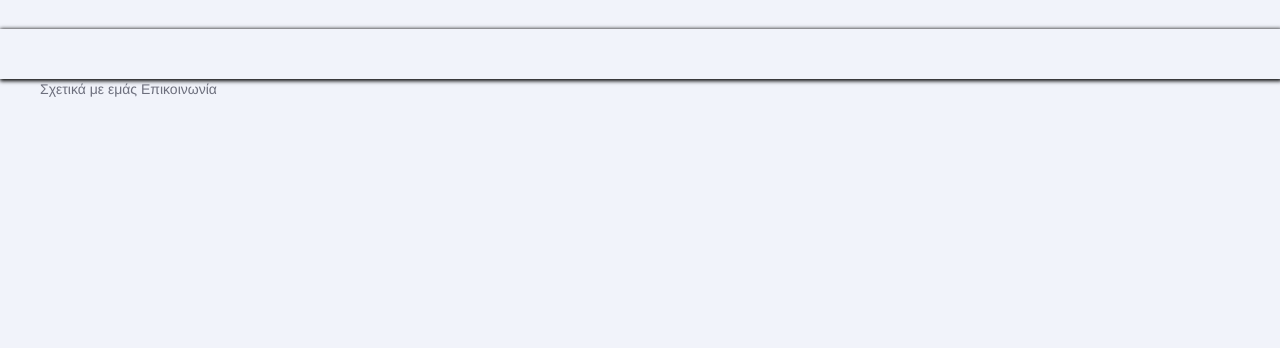
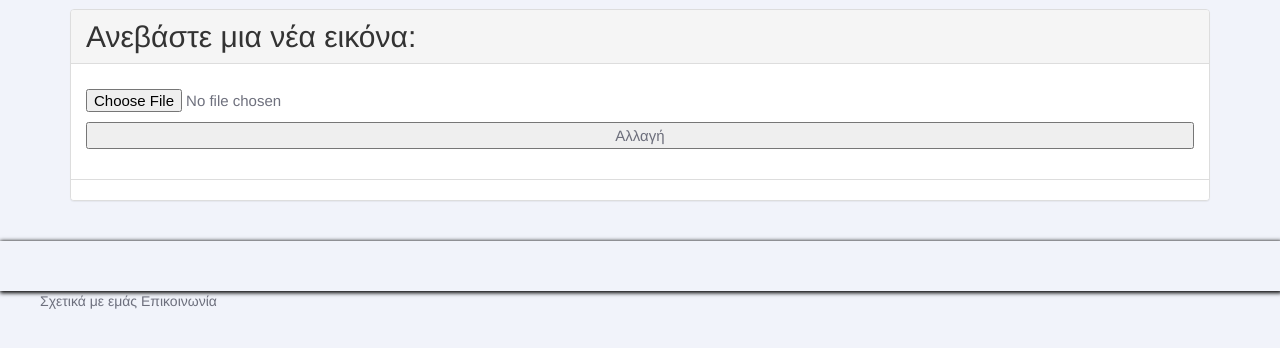
Before and after one commit to gregth/mylib, a PHP site: template views/edit_profile_modal.php in a window 1280 px wide. Shown: the part 51-399 px from the top of the page. Run offline with PHP 8.4, Linux system fonts and the light colour scheme; the template is opened without the code that fills it, so the values that code supplies are empty.

Commit message:
now matching profile style(needs a rename)

```diff
--- a/views/edit_profile_modal.php
+++ b/views/edit_profile_modal.php
@@ -1,24 +1,16 @@
-<!-- Modal -->
-<div class="modal fade" id="myModal" tabindex="-1" role="dialog" aria-labelledby="myModalLabel">
-  <div class="modal-dialog" role="document">
-    <div class="modal-content">
-      <div class="modal-header">
-        <button type="button" class="close" data-dismiss="modal" aria-label="Close"><span aria-hidden="true">&times;</span></button>
-        <h4 class="modal-title" id="myModalLabel">Edit your profile</h4>
-      </div>
-      <div class="modal-body">
-        Ανεβάστε μια νέα εικόνα:
-        <form id="Form1" action="edit_profile.php" method="post" enctype="multipart/form-data">
-            <input type="file" name="newimg" />
-            <input type="submit" value="Αλλαγή">
-        </form>
-        <span id="res1"></span>
-      </div>
-      <div class="modal-footer">
-        <button type="button" class="btn btn-default" data-dismiss="modal">Close</button>
-      </div>
-    </div>
-  </div>
+<div class="panel panel-default">
+    <h2 class="panel-heading">Ανεβάστε μια νέα εικόνα:</h2>
+        <ul class="list-group">
+            <li class="list-group-item">
+                <form id="Form1" action="edit_profile.php" method="post" enctype="multipart/form-data">
+                <input type="file" name="newimg" />
+                <input type="submit" value="Αλλαγή">
+                </form>
+            </li>
+            <li class="list-group-item">
+                <span id="res1"></span>
+            </li>
+        </ul>
 </div>
 <script type="text/javascript" src="js/jQuery.min.js"></script>
 <script type="text/javascript" src="js/edit_profile.js"></script>
```
